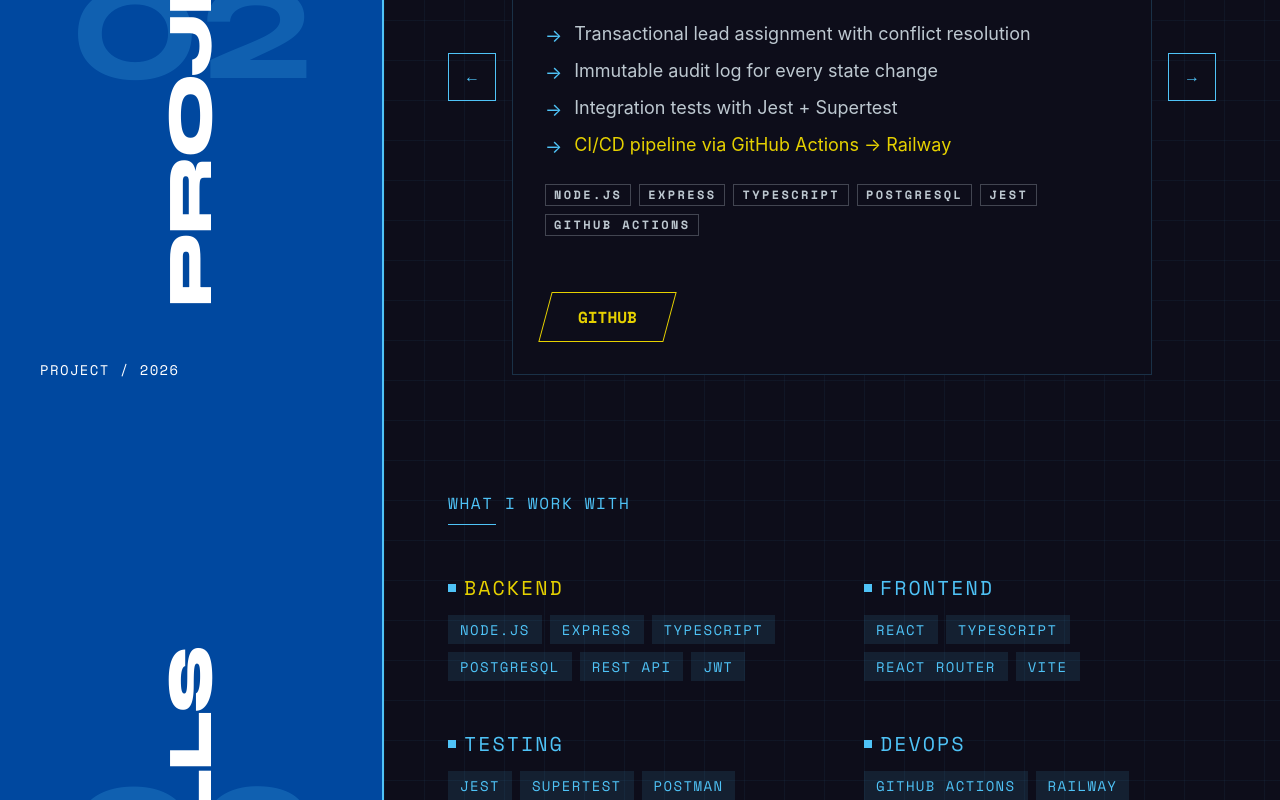
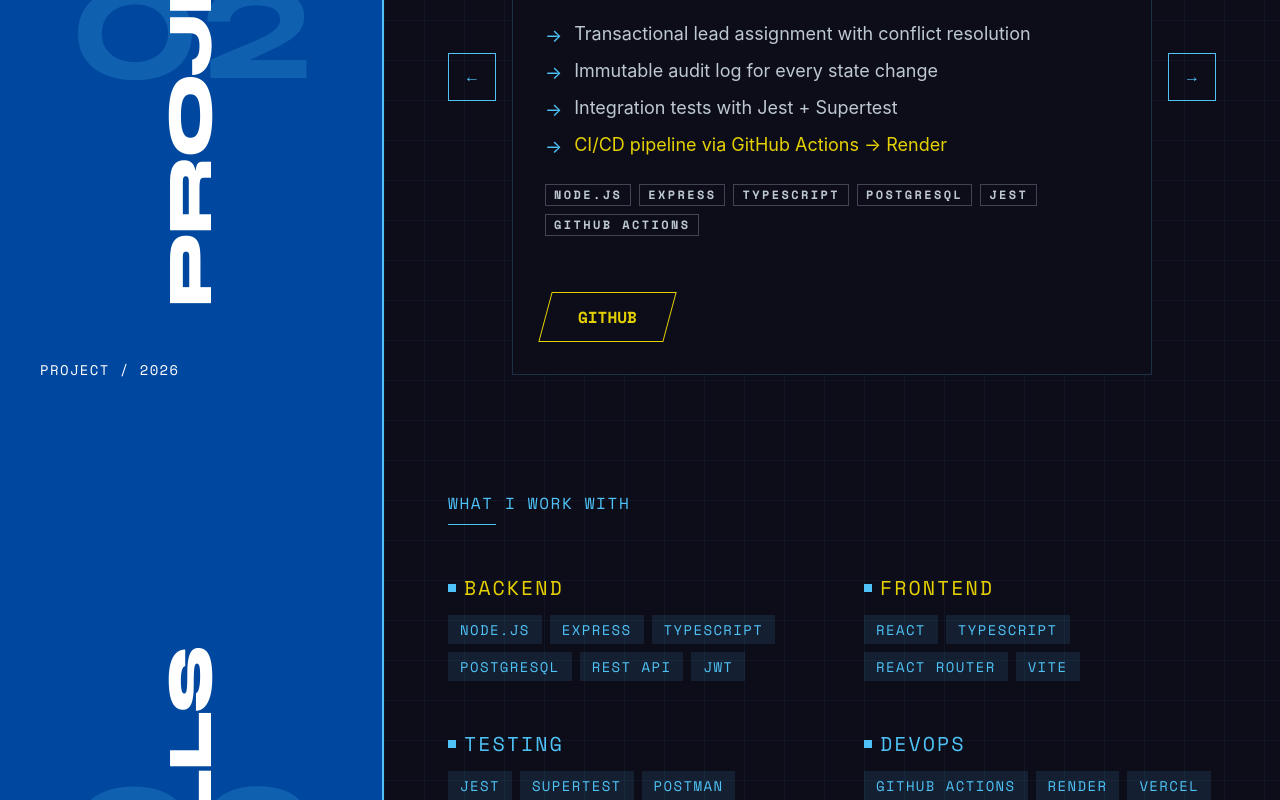
Before and after one commit to Atherz413/portfolio, a Next.js app: page / in a window 1280 px wide. Shown: the part 1180-1980 px from the top of the page. Built offline with nearby package versions, Linux system fonts and the light colour scheme.

Commit message:
feat: change text in Project & Skill Section

```diff
--- a/components/Skills.tsx
+++ b/components/Skills.tsx
@@ -36,7 +36,7 @@ export default function Skills() {
               <div key={group.category} className={group.category === "Martech" ? "sm:col-span-2" : undefined}>
                 <div className="flex items-center gap-2 mb-3">
                   <div className="w-2 h-2 bg-[#4fc3f7] shrink-0" />
-                  <span className={`font-label-caps uppercase tracking-widest text-[20px] ${group.category === "Backend" ? "text-[#e6d100]" : "text-[#4fc3f7]"}`}>{group.category.toUpperCase()}</span>
+                  <span className={`font-label-caps uppercase tracking-widest text-[20px] ${group.category === "Backend" || group.category === "Frontend" ? "text-[#e6d100]" : "text-[#4fc3f7]"}`}>{group.category.toUpperCase()}</span>
                 </div>
                 <div className="flex flex-wrap gap-2">
                   {group.items.map((item) => (
--- a/lib/data.ts
+++ b/lib/data.ts
@@ -32,9 +32,9 @@ export const projects: Project[] = [
       "Transactional lead assignment with conflict resolution",
       "Immutable audit log for every state change",
       "Integration tests with Jest + Supertest",
-      "CI/CD pipeline via GitHub Actions → Railway",
+      "CI/CD pipeline via GitHub Actions → Render",
     ],
-    featuredHighlight: "CI/CD pipeline via GitHub Actions → Railway",
+    featuredHighlight: "CI/CD pipeline via GitHub Actions → Render",
     githubUrl: "https://github.com/Atherz413/lead-management-api",
   },
   {
@@ -109,7 +109,7 @@ export const skills: Skill[] = [
   { category: "Backend", items: ["Node.js", "Express", "TypeScript", "PostgreSQL", "REST API", "JWT"] },
   { category: "Frontend", items: ["React", "TypeScript", "React Router", "Vite"] },
   { category: "Testing", items: ["Jest", "Supertest", "Postman"] },
-  { category: "DevOps", items: ["GitHub Actions", "Railway", "Vercel", "Git", "CI/CD"] },
+  { category: "DevOps", items: ["GitHub Actions", "Render", "Vercel", "Git", "CI/CD"] },
   { category: "AI-ASSISTED DEV", items: ["Claude", "ChatGPT", "Gemini", "Stitch"] },
   { category: "Martech", items: ["Google Apps Script", "JavaScript", "Google Tag Manager", "GA4", "Looker Studio", "Google Sheets", "Facebook Pixel", "Google Ads"] },
 ];
```
